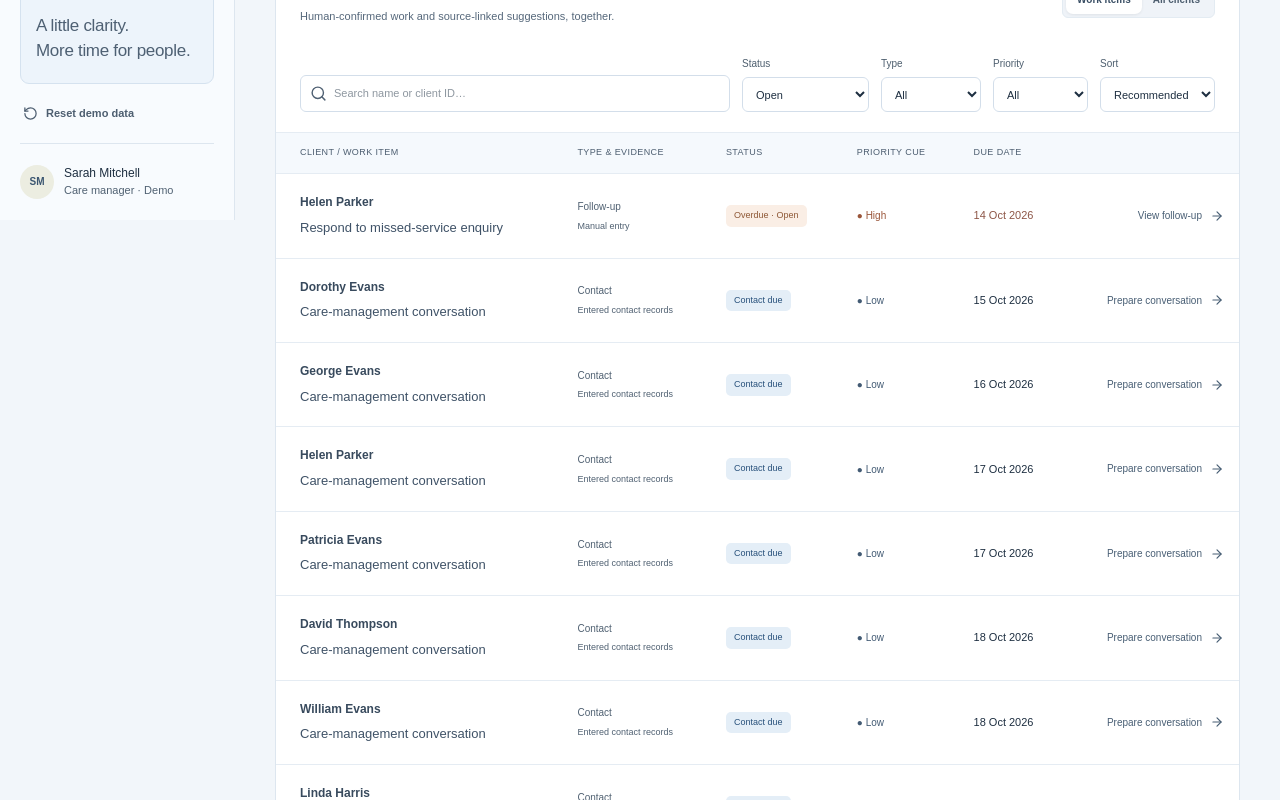
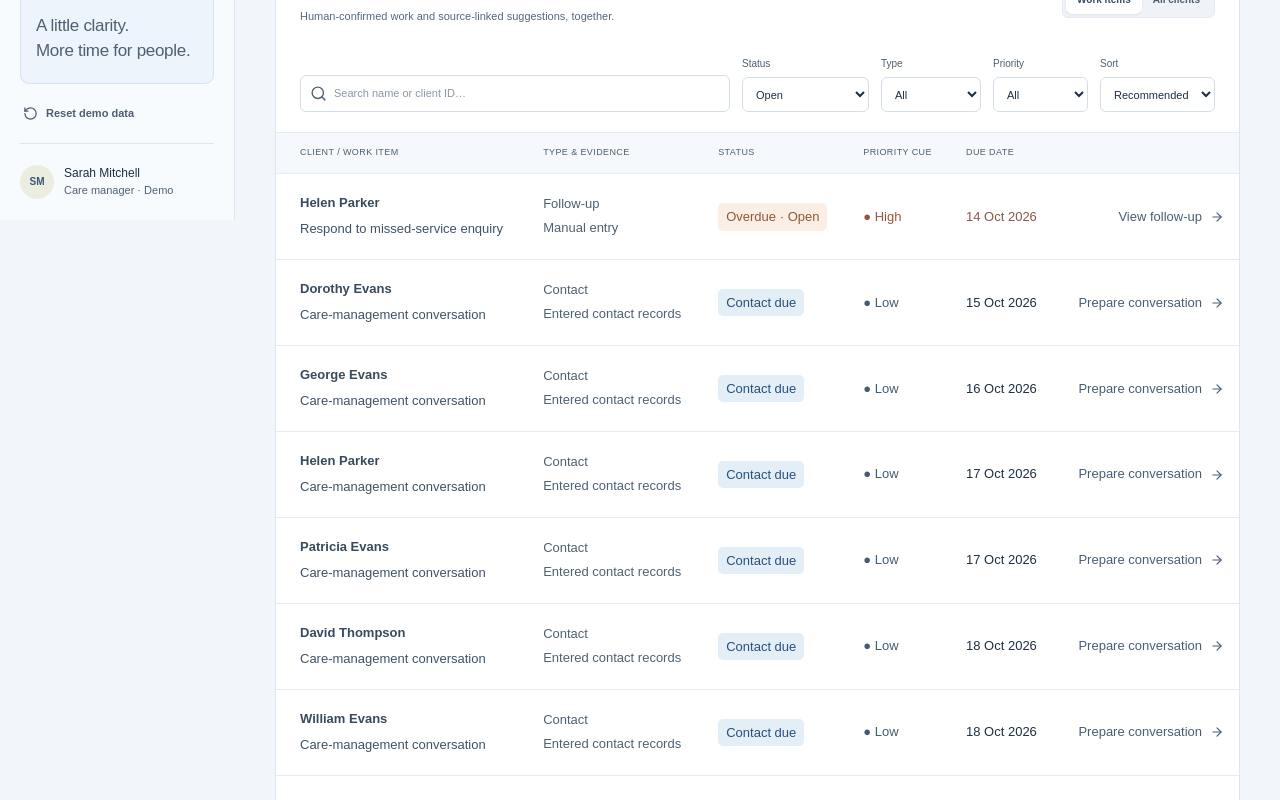
Before and after one commit to boppaiah/care-manager, a Next.js app: page /caseload in a window 1280 px wide. Shown: the part 580-1380 px from the top of the page. Built offline with nearby package versions, Linux system fonts and the light colour scheme.

Commit message:
style: align table data typography at 13px

```diff
--- a/src/app/globals.css
+++ b/src/app/globals.css
@@ -483,7 +483,7 @@ main {
 table {
   border-collapse: collapse;
   width: 100%;
-  font-size: 11px;
+  font-size: 13px;
   text-align: left;
 }
 th {
@@ -535,8 +535,15 @@ td:first-child {
   font-size: 10px;
 }
 td small {
-  font-size: 9px;
+  font-size: 13px;
   margin-top: 4px;
+}
+td .client-name,
+td .type-label,
+td .badge,
+td .priority,
+td .row-action {
+  font-size: 13px;
 }
 .badge {
   display: inline-flex;
```
